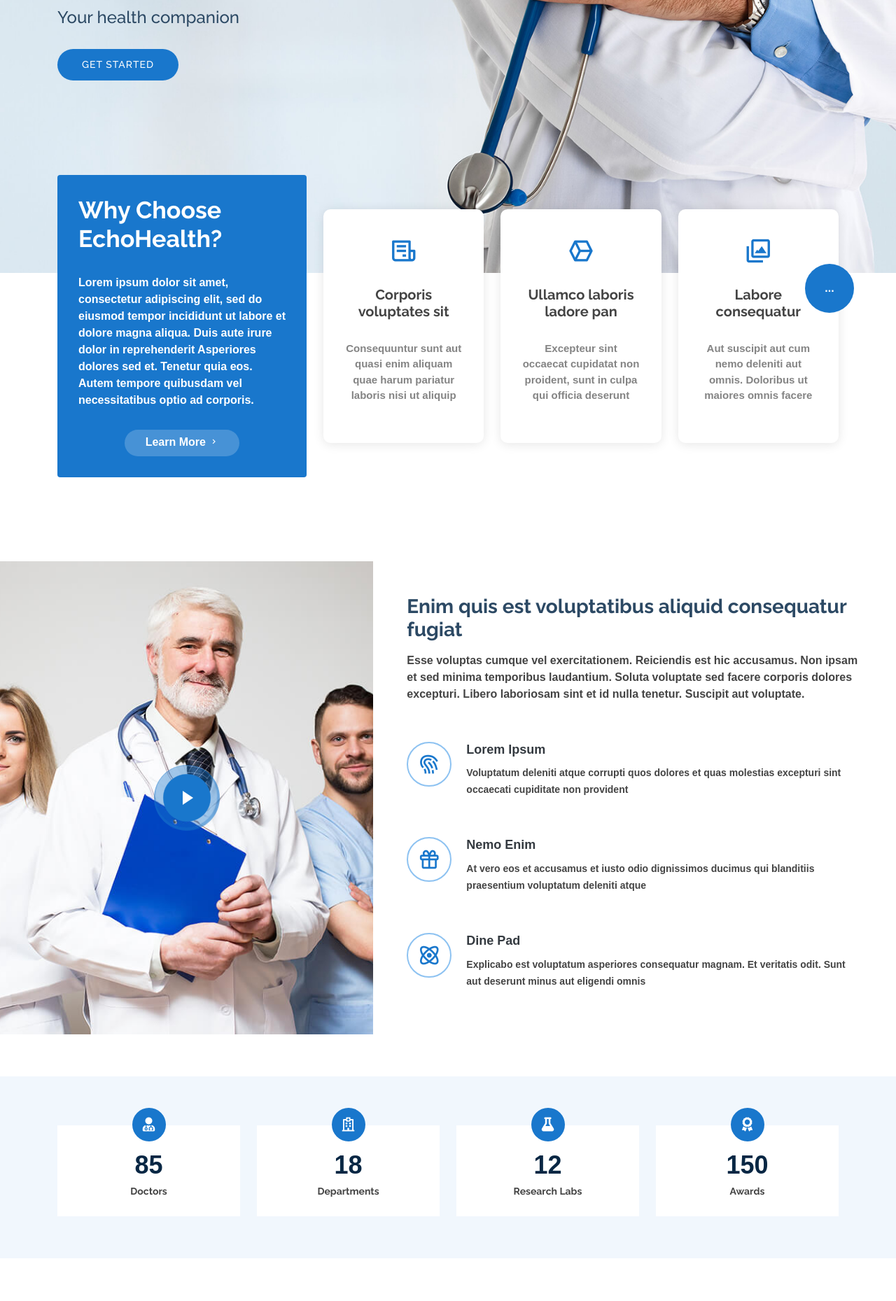
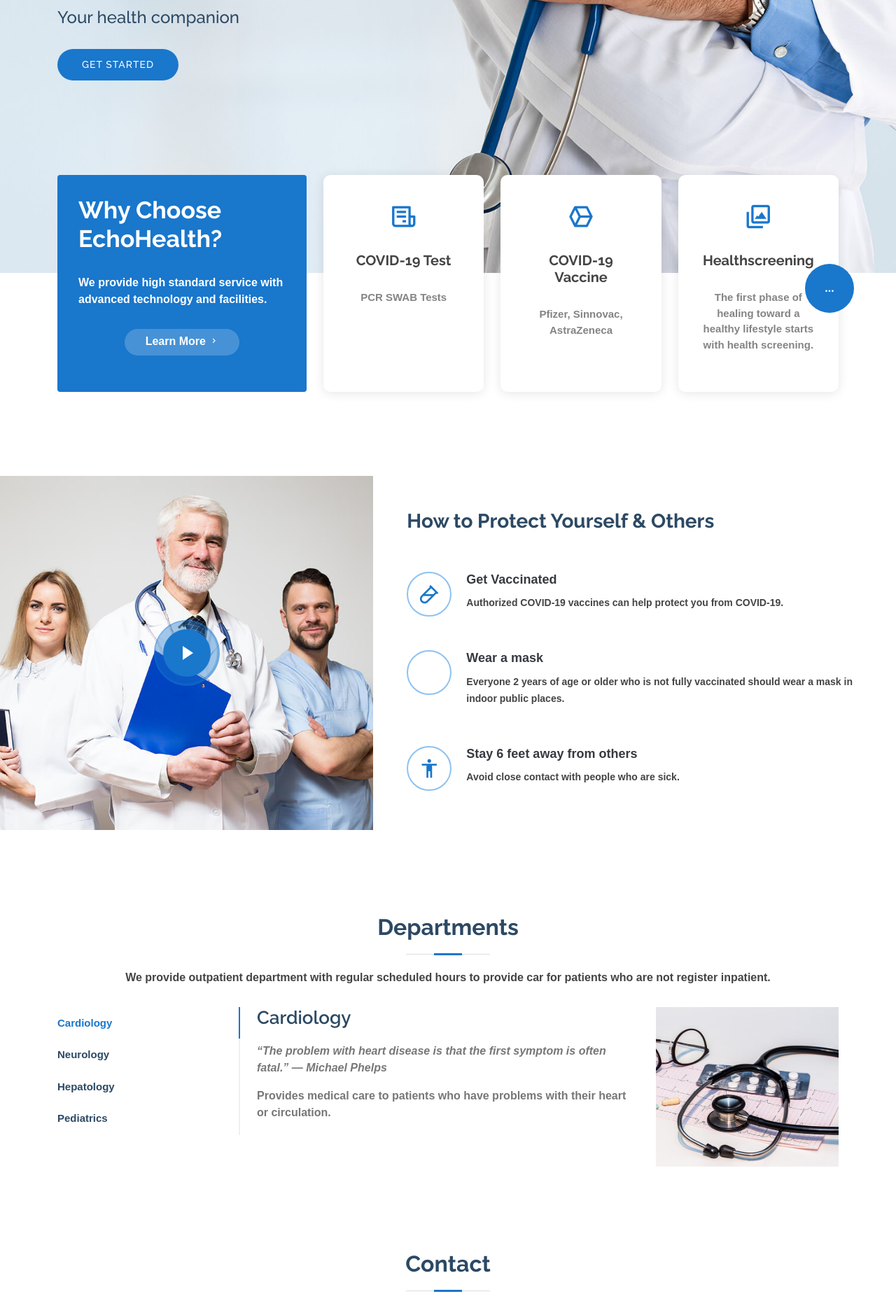
Before and after one commit to limxien20/appointmentSystem, a PHP site: page / in a window 1280 px wide. Shown: the part 330-2189 px from the top of the page at 70% size. Run offline with PHP 8.4, Linux system fonts and the light colour scheme; some libraries are stand-ins or nearby versions.

Commit message:
interface change

```diff
--- a/patients/index.php
+++ b/patients/index.php
@@ -186,8 +186,7 @@
             <div class="content">
               <h3>Why Choose EchoHealth?</h3>
               <p>
-                Lorem ipsum dolor sit amet, consectetur adipiscing elit, sed do eiusmod tempor incididunt ut labore et dolore magna aliqua. Duis aute irure dolor in reprehenderit
-                Asperiores dolores sed et. Tenetur quia eos. Autem tempore quibusdam vel necessitatibus optio ad corporis.
+               We provide high standard service with advanced technology and facilities.
               </p>
               <div class="text-center">
                 <a href="#" class="more-btn">Learn More <i class="bx bx-chevron-right"></i></a>
@@ -200,22 +199,22 @@
                 <div class="col-xl-4 d-flex align-items-stretch">
                   <div class="icon-box mt-4 mt-xl-0">
                     <i class="bx bx-receipt"></i>
-                    <h4>Corporis voluptates sit</h4>
-                    <p>Consequuntur sunt aut quasi enim aliquam quae harum pariatur laboris nisi ut aliquip</p>
+                    <h4>COVID-19 Test</h4>
+                    <p>PCR SWAB Tests</p>
                   </div>
                 </div>
                 <div class="col-xl-4 d-flex align-items-stretch">
                   <div class="icon-box mt-4 mt-xl-0">
                     <i class="bx bx-cube-alt"></i>
-                    <h4>Ullamco laboris ladore pan</h4>
-                    <p>Excepteur sint occaecat cupidatat non proident, sunt in culpa qui officia deserunt</p>
+                    <h4>COVID-19 Vaccine</h4>
+                    <p>Pfizer, Sinnovac, AstraZeneca</p>
                   </div>
                 </div>
                 <div class="col-xl-4 d-flex align-items-stretch">
                   <div class="icon-box mt-4 mt-xl-0">
                     <i class="bx bx-images"></i>
-                    <h4>Labore consequatur</h4>
-                    <p>Aut suscipit aut cum nemo deleniti aut omnis. Doloribus ut maiores omnis facere</p>
+                    <h4>Healthscreening</h4>
+                    <p>The first phase of healing toward a healthy lifestyle starts with health screening.</p>
                   </div>
                 </div>
               </div>
@@ -232,29 +231,28 @@
 
         <div class="row">
           <div class="col-xl-5 col-lg-6 video-box d-flex justify-content-center align-items-stretch position-relative">
-            <a href="https://www.youtube.com/watch?v=jDDaplaOz7Q" class="glightbox play-btn mb-4"></a>
+            <a href="https://www.youtube.com/watch?v=DCdxsnRF1Fk" class="glightbox play-btn mb-4"></a>
           </div>
 
           <div class="col-xl-7 col-lg-6 icon-boxes d-flex flex-column align-items-stretch justify-content-center py-5 px-lg-5">
-            <h3>Enim quis est voluptatibus aliquid consequatur fugiat</h3>
-            <p>Esse voluptas cumque vel exercitationem. Reiciendis est hic accusamus. Non ipsam et sed minima temporibus laudantium. Soluta voluptate sed facere corporis dolores excepturi. Libero laboriosam sint et id nulla tenetur. Suscipit aut voluptate.</p>
+            <h3>How to Protect Yourself & Others</h3>
 
             <div class="icon-box">
-              <div class="icon"><i class="bx bx-fingerprint"></i></div>
-              <h4 class="title"><a href="">Lorem Ipsum</a></h4>
-              <p class="description">Voluptatum deleniti atque corrupti quos dolores et quas molestias excepturi sint occaecati cupiditate non provident</p>
+              <div class="icon"><i class="bx bx-vial"></i></div>
+              <h4 class="title"><a href="">Get Vaccinated</a></h4>
+              <p class="description">Authorized COVID-19 vaccines can help protect you from COVID-19.</p>
             </div>
 
             <div class="icon-box">
-              <div class="icon"><i class="bx bx-gift"></i></div>
-              <h4 class="title"><a href="">Nemo Enim</a></h4>
-              <p class="description">At vero eos et accusamus et iusto odio dignissimos ducimus qui blanditiis praesentium voluptatum deleniti atque</p>
+              <div class="icon"><i class="bx bx-face-mask"></i></div>
+              <h4 class="title"><a href="">Wear a mask</a></h4>
+              <p class="description">Everyone 2 years of age or older who is not fully vaccinated should wear a mask in indoor public places.</p>
             </div>
 
             <div class="icon-box">
-              <div class="icon"><i class="bx bx-atom"></i></div>
-              <h4 class="title"><a href="">Dine Pad</a></h4>
-              <p class="description">Explicabo est voluptatum asperiores consequatur magnam. Et veritatis odit. Sunt aut deserunt minus aut eligendi omnis</p>
+              <div class="icon"><i class="bx bx-body"></i></div>
+              <h4 class="title"><a href="">Stay 6 feet away from others</a></h4>
+              <p class="description">Avoid close contact with people who are sick.</p>
             </div>
 
           </div>
@@ -262,50 +260,6 @@
 
       </div>
     </section><!-- End About Section -->
-
-    <!-- ======= Counts Section ======= -->
-    <section id="counts" class="counts">
-      <div class="container">
-
-        <div class="row">
-
-          <div class="col-lg-3 col-md-6">
-            <div class="count-box">
-              <i class="fas fa-user-md"></i>
-              <span data-purecounter-start="0" data-purecounter-end="85" data-purecounter-duration="1" class="purecounter"></span>
-              <p>Doctors</p>
-            </div>
-          </div>
-
-          <div class="col-lg-3 col-md-6 mt-5 mt-md-0">
-            <div class="count-box">
-              <i class="far fa-hospital"></i>
-              <span data-purecounter-start="0" data-purecounter-end="18" data-purecounter-duration="1" class="purecounter"></span>
-              <p>Departments</p>
-            </div>
-          </div>
-
-          <div class="col-lg-3 col-md-6 mt-5 mt-lg-0">
-            <div class="count-box">
-              <i class="fas fa-flask"></i>
-              <span data-purecounter-start="0" data-purecounter-end="12" data-purecounter-duration="1" class="purecounter"></span>
-              <p>Research Labs</p>
-            </div>
-          </div>
-
-          <div class="col-lg-3 col-md-6 mt-5 mt-lg-0">
-            <div class="count-box">
-              <i class="fas fa-award"></i>
-              <span data-purecounter-start="0" data-purecounter-end="150" data-purecounter-duration="1" class="purecounter"></span>
-              <p>Awards</p>
-            </div>
-          </div>
-
-        </div>
-
-      </div>
-    </section>
-    <!-- End Counts Section -->
 
     <!-- ======= Departments Section ======= -->
     <section id="departments" class="departments">
```
